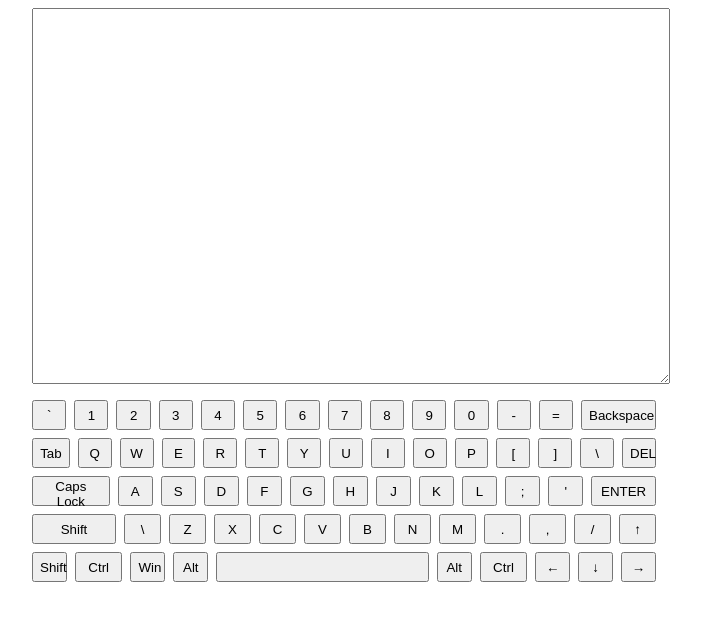
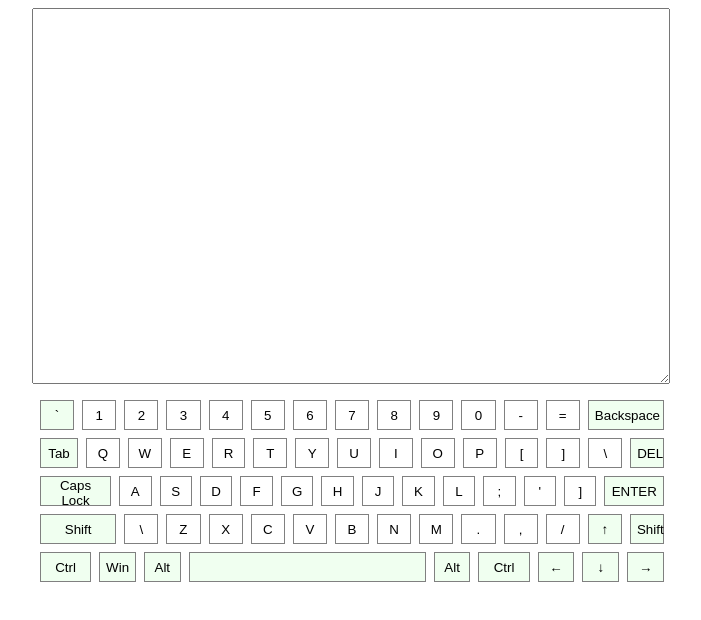
Before and after one commit to LubouLukashevich/Virtual-keyboard, a plain HTML site: page virtual-keyboard/index.html in a window 1280 px wide. Shown: the whole page, without its empty margins (292-993 px from the left). Drawn offline with Linux system fonts and the light colour scheme.

Commit message:
feat: generate tags and body in index.html

```diff
--- a/virtual-keyboard/index.html
+++ b/virtual-keyboard/index.html
@@ -7,88 +7,5 @@
   <title>Virtual Keyboard</title>
   <link rel="stylesheet" href="style.css">
 </head>
-<body class="page">
-  <main class="content">
-    <section class="content__text">
-      <textarea name="" id="" cols="10" rows="10" class="text"></textarea>
-    </section>
-    <section class="content__keyboard">
-      <div class="row">
-        <button  class="control">`</button>
-        <button class="letter">1</button>
-        <button class="letter">2</button>
-        <button class="letter">3</button>
-        <button class="letter">4</button>
-        <button class="letter">5</button>
-        <button class="letter">6</button>
-        <button class="letter">7</button>
-        <button class="letter">8</button>
-        <button class="letter">9</button>
-        <button class="letter">0</button>
-        <button class="letter">-</button>
-        <button class="letter">=</button>
-        <button class="control size25">Backspace</button>
-      </div>
-      <div class="row">
-        <button class="control size">Tab</button>
-        <button class="letter">Q</button>
-        <button class="letter">W</button>
-        <button class="letter">E</button>
-        <button class="letter">R</button>
-        <button class="letter">T</button>
-        <button class="letter">Y</button>
-        <button class="letter">U</button>
-        <button class="letter">I</button>
-        <button class="letter">O</button>
-        <button class="letter">P</button>
-        <button class="letter">[</button>
-        <button class="letter">]</button>
-        <button class="letter">\</button>
-        <button class="control">DEL</button>
-      </div>
-      <div class="row">
-        <button class="control size25">Caps Lock</button>
-        <button class="letter">A</button>
-        <button class="letter">S</button>
-        <button class="letter">D</button>
-        <button class="letter">F</button>
-        <button class="letter">G</button>
-        <button class="letter">H</button>
-        <button class="letter">J</button>
-        <button class="letter">K</button>
-        <button class="letter">L</button>
-        <button class="letter">;</button>
-        <button class="letter">'</button>
-        <button class="control size2">ENTER</button>
-      </div>
-      <div class="row">
-        <button class="control size25">Shift</button>
-        <button class="letter">\</button>
-        <button class="letter">Z</button>
-        <button class="letter">X</button>
-        <button class="letter">C</button>
-        <button class="letter">V</button>
-        <button class="letter">B</button>
-        <button class="letter">N</button>
-        <button class="letter">M</button>
-        <button class="letter">.</button>
-        <button class="letter">,</button>
-        <button class="letter">/</button>
-        <button class="control">&uarr;</button>
-      </div>
-      <div class="row">
-        <button class="control">Shift</button>
-        <button class="control size15">Ctrl</button>
-        <button class="control">Win</button>
-        <button class="control">Alt</button>
-        <button class="control space">&nbsp;</button>
-        <button class="control">Alt</button>
-        <button class="control size15">Ctrl</button>
-        <button class="control">&larr;</button>
-        <button class="control">&darr;</button>
-        <button class="control">&rarr;</button>
-      </div>
-    </section>
-  </main>
-</body>
+<script src="./index.js" type="module"></script>
 </html>
--- /dev/null
+++ b/virtual-keyboard/index.js
@@ -0,0 +1,26 @@
+import { generateContent } from './js/content.js';
+import { generateKeyboard } from './js/keyboardEN.js';
+
+
+window.onload = function() {
+  //Generate page
+  renderContent();
+
+  //Generate keyboard
+  renderKeyboard();
+}
+
+const renderContent = () => {
+  let head = document.head;
+  console.log(head);
+  let body = document.createElement('body');
+  body.className = 'page';
+  console.log(body);
+  head.after(body);
+  body.append(generateContent());
+}
+
+const renderKeyboard = () => {
+  const container = document.querySelector('.content__keyboard');
+  container.innerHTML = generateKeyboard();
+}
--- /dev/null
+++ b/virtual-keyboard/js/content.js
@@ -0,0 +1,15 @@
+export function generateContent() {
+  let template = '';
+  let main = document.createElement('main');
+  main.className = 'content';
+  template += '<section class="content__text">'
+  template += '<textarea name="" id="" cols="10" rows="10" class="text"></textarea>';
+  template += '</section>'
+  template += '<section class="content__keyboard">'
+  template += '</section>'
+  template += '<section class="content__help">'
+  template += '</section>'
+  main.innerHTML = template;
+
+  return main;
+}
--- /dev/null
+++ b/virtual-keyboard/js/dataEN.js
@@ -0,0 +1,85 @@
+const row1 = [
+  ['`', true, ''],
+  ['1', false, ''],
+  ['2', false, ''],
+  ['3', false, ''],
+  ['4', false, ''],
+  ['5', false, ''],
+  ['6', false, ''],
+  ['7', false, ''],
+  ['8', false, ''],
+  ['9', false, ''],
+  ['0', false, ''],
+  ['-', false, ''],
+  ['=', false, ''],
+  ['Backspace', true, 'size25']
+];
+
+const row2 = [
+  ['Tab', true, 'size'],
+  ['Q', false, ''],
+  ['W', false, ''],
+  ['E', false, ''],
+  ['R', false, ''],
+  ['T', false, ''],
+  ['Y', false, ''],
+  ['U', false, ''],
+  ['I', false, ''],
+  ['O', false, ''],
+  ['P', false, ''],
+  ['[', false, ''],
+  [']', false, ''],
+  ['\\', false, ''],
+  ['DEL', true, '']
+];
+
+const row3 = [
+  ['Caps Lock', true, 'size25'],
+  ['A', false, ''],
+  ['S', false, ''],
+  ['D', false, ''],
+  ['F', false, ''],
+  ['G', false, ''],
+  ['H', false, ''],
+  ['J', false, ''],
+  ['K', false, ''],
+  ['L', false, ''],
+  [';', false, ''],
+  ["'", false, ''],
+  [']', false, ''],
+  ['ENTER', true, 'size2']
+];
+
+const row4 = [
+  ['Shift', true, 'size25'],
+  ['\\', false, ''],
+  ['Z', false, ''],
+  ['X', false, ''],
+  ['C', false, ''],
+  ['V', false, ''],
+  ['B', false, ''],
+  ['N', false, ''],
+  ['M', false, ''],
+  ['.', false, ''],
+  [',', false, ''],
+  ["/", false, ''],
+  ['&uarr;', true, ''],
+  ['Shift', true, '']
+];
+
+const row5 = [
+  ['Ctrl', true, 'size15'],
+  ['Win', true, ''],
+  ['Alt', true, ''],
+  ['', true, 'space'],
+  ['Alt', true, ''],
+  ['Ctrl', true, 'size15'],
+  ['&larr;', true, ''],
+  ['&darr;', true, ''],
+  ['&rarr;', true, '']
+];
+
+export function loadDataEN () {
+  const allData = [row1, row2, row3, row4, row5];
+  return allData;
+}
--- /dev/null
+++ b/virtual-keyboard/js/keyboardEN.js
@@ -0,0 +1,21 @@
+import { loadDataEN } from './dataEN.js';
+
+const data = loadDataEN();
+
+function generateTemplate(data) {
+  let template = '';
+  data.forEach(element => {
+    template += '<div class="row">'
+    element.forEach(el => {
+      let style = (el[1])? ('letter_control') : ('letter');
+      if (el[2] !== '') style = style + ' ' + el[2];
+      template += `<button class="${style}">${el[0]}</button>`;
+    });
+    template += '</div>'
+  });
+  return template;
+}
+
+export function generateKeyboard() {
+  return (data)? generateTemplate(data) : 'No data';
+}
--- a/virtual-keyboard/style.css
+++ b/virtual-keyboard/style.css
@@ -24,6 +24,7 @@
   width: 100%;
   display: flex;
   flex-direction: column;
+  padding-left: 0.5rem;
 }
 
 .row {
@@ -35,11 +36,17 @@
 
 
 .letter,
-.control {
+.letter_control {
   flex-basis: 7%;
   margin-right: 0.5rem;
   width: 30px;
   height: 30px;
+  background: transparent;
+  border: 1px solid gray;
+}
+
+.letter_control {
+  background-color: honeydew;
 }
 
 .size {
```
